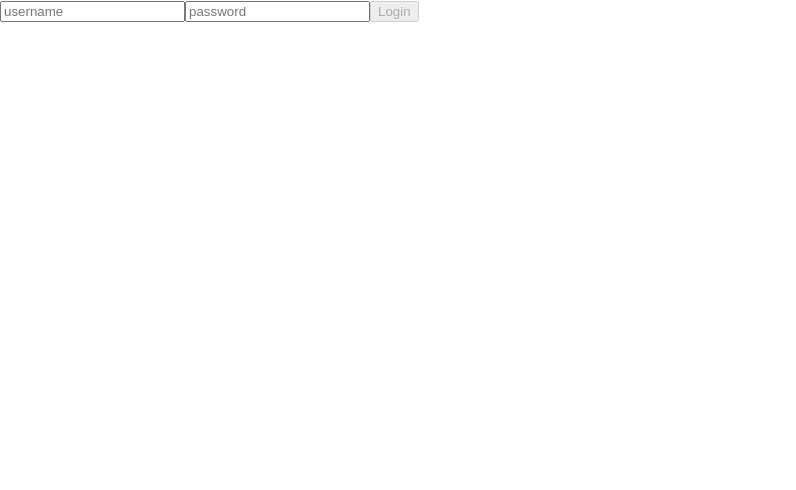
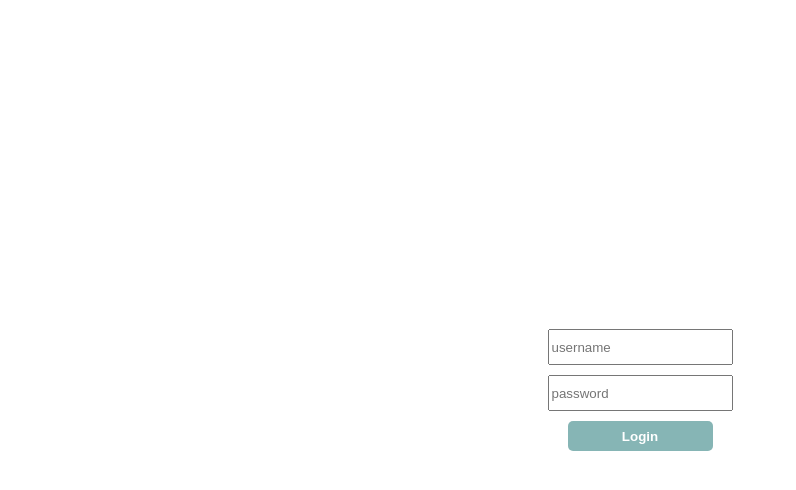
Before and after one commit to GL-FrancoT/react-testing-library-jest, a React (Create React App) app: page / in a window 1280 px wide. Shown: the top 490 px of the page, without its empty margins (0-796 px from the left). Built offline with nearby package versions, Linux system fonts and the light colour scheme.

Commit message:
Add style to log in screen

```diff
--- a/src/components/Login.jsx
+++ b/src/components/Login.jsx
@@ -1,4 +1,5 @@
 import { useState } from "react";
+import axios from "axios";
 
 const Login = () => {
   const [error, setError] = useState(false);
--- a/src/index.css
+++ b/src/index.css
@@ -11,3 +11,48 @@ code {
   font-family: source-code-pro, Menlo, Monaco, Consolas, 'Courier New',
     monospace;
 }
+
+.container {
+  height: 100vh;
+  display: flex;
+  flex-direction: column;
+  align-items: center;
+  justify-content: center;
+}
+
+.user{
+  color: black;
+  font-weight: bold;
+}
+
+form {
+  display: flex;
+  flex-direction: column;
+  align-items: center;
+}
+
+input {
+  height: 30px;
+  margin: 5px;
+}
+
+button {
+  width: 145px;
+  height: 30px;
+  background-color: teal;
+  color: white;
+  border: none;
+  font-weight: bold;
+  margin: 5px;
+  cursor: pointer;
+  border-radius: 5px;
+}
+
+button:disabled {
+  background-color: rgba(2, 100, 100, 0.474);
+  cursor: not-allowed;
+}
+
+span{
+  color: red;
+}
```
